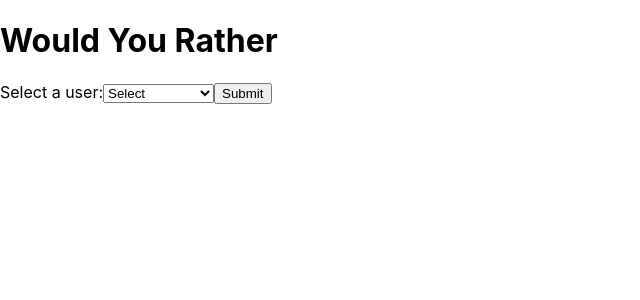
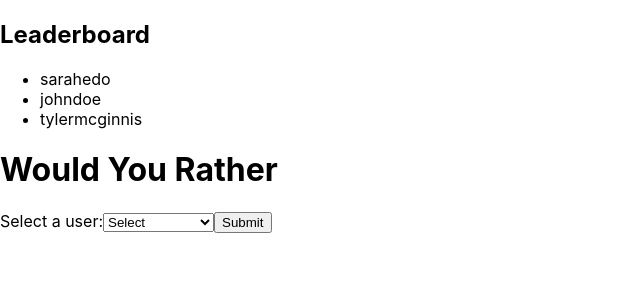
Before and after one commit to ohana23/would-you-rather, a React (Create React App) app: page / in a window 1280 px wide. Shown: the top 300 px of the page, without its empty margins (0-640 px from the left). Built offline with nearby package versions, Linux system fonts and the light colour scheme.

Commit message:
populate leaderboard with entries in sorted order

```diff
--- a/src/components/App.js
+++ b/src/components/App.js
@@ -7,6 +7,7 @@ import DashboardToggle from './DashboardToggle';
 import Login from './Login';
 import Nav from './Nav';
 import NewQuestion from './NewQuestion';
+import Leaderboard from './Leaderboard';
 
 class App extends Component {
   componentDidMount() {
@@ -23,8 +24,8 @@ class App extends Component {
       //           : <div><NewQuestion /> <DashboardToggle /></div>}
       //       </div>
       // </Router>
-
       <Router>
+      <Leaderboard />
         <div className='container'>
           {this.props.loggedOut
             ? <Login />
@@ -32,6 +33,7 @@ class App extends Component {
                 <Nav />
                 <Route exact path='/' component={DashboardToggle} />
                 <Route exact path='/add' component={NewQuestion} />
+                <Route exact path='/leaderboard' component={Leaderboard} />
               </div>
           }
         </div>
--- a/src/components/Dashboard.js
+++ b/src/components/Dashboard.js
@@ -4,14 +4,14 @@ import Question from './Question';
 
 class Dashboard extends Component {
     render() {
-        const { showUnanswered, authed } = this.props;
+        const { showUnanswered, authed, unansweredIds, answeredIds } = this.props;
 
         return (
             <div>
                 <h3>{authed.name}</h3>
                 {showUnanswered
                     ? <ul>
-                        {this.props.unansweredIds.map((id) => (
+                        {unansweredIds.map((id) => (
                             <li key={id}>
                                 <Question
                                     id={id}
@@ -20,7 +20,7 @@ class Dashboard extends Component {
                         ))}
                     </ul>
                     : <ul>
-                        {this.props.answeredIds.map((id) => (
+                        {answeredIds.map((id) => (
                             <li key={id}>
                                 <Question
                                     id={id}
--- a/src/components/Leaderboard.js
+++ b/src/components/Leaderboard.js
@@ -1,11 +1,34 @@
 import React, { Component } from 'react';
+import { connect } from 'react-redux';
+import LeaderboardEntry from './LeaderboardEntry';
 
 class Leaderboard extends Component {
     render() {
+        const { users } = this.props;
+
         return (
-            <div>Leaderboard</div>
+            <div>
+                <h2>Leaderboard</h2>
+                <ul>
+                    {users.map(user =>
+                        <li key={user.id}>
+                            <LeaderboardEntry id={user.id} />
+                        </li>)
+                    }
+                </ul>
+            </div>
         );
     }
 }
 
-export default Leaderboard;
+function mapStateToProps({ users }) {
+    const scoreSum = (user) => Object.keys(user.answers).length + user.questions.length;
+    const usersBestToWorst = Object.values(users)
+        .sort((a,b) => scoreSum(b) - scoreSum(a));
+
+    return {
+        users: usersBestToWorst
+    };
+}
+
+export default connect(mapStateToProps)(Leaderboard);
--- a/src/components/LeaderboardEntry.js
+++ b/src/components/LeaderboardEntry.js
@@ -1 +1,11 @@
-import React from 'react';
+import React, { Component } from 'react';
+
+class LeaderboardEntry extends Component {
+    render() {
+        return (
+            <div>{this.props.id}</div>
+        );
+    }
+}
+
+export default LeaderboardEntry;
--- a/src/utils/_DATA.js
+++ b/src/utils/_DATA.js
@@ -4,7 +4,7 @@ let users = {
   sarahedo: {
     id: 'sarahedo',
     name: 'Sarah Edo',
-    // avatarURL: ,
+    avatarURL: 'http://www.fillmurray.com/100/100',
     answers: {
       "8xf0y6ziyjabvozdd253nd": 'optionOne',
       "6ni6ok3ym7mf1p33lnez": 'optionTwo',
@@ -16,7 +16,7 @@ let users = {
   tylermcginnis: {
     id: 'tylermcginnis',
     name: 'Tyler McGinnis',
-    // avatarURL: ,
+    avatarURL: 'http://www.fillmurray.com/100/100',
     answers: {
       "vthrdm985a262al8qx3do": 'optionOne',
       "xj352vofupe1dqz9emx13r": 'optionTwo',
@@ -26,7 +26,7 @@ let users = {
   johndoe: {
     id: 'johndoe',
     name: 'John Doe',
-    // avatarURL: ,
+    avatarURL: 'http://www.fillmurray.com/100/100',
     answers: {
       "xj352vofupe1dqz9emx13r": 'optionOne',
       "vthrdm985a262al8qx3do": 'optionTwo',
```
